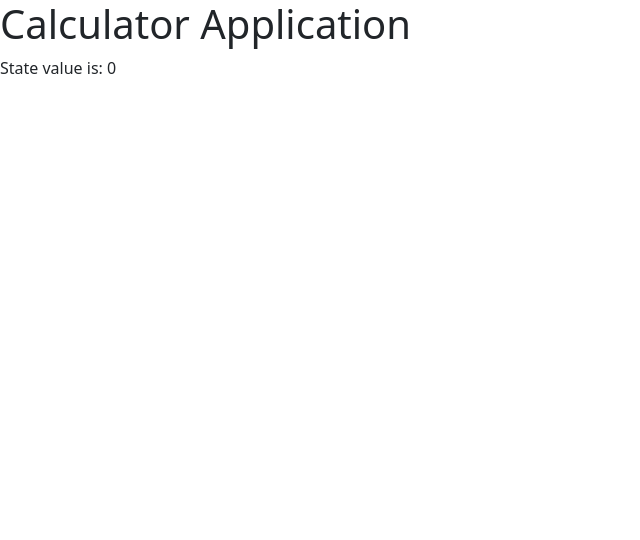
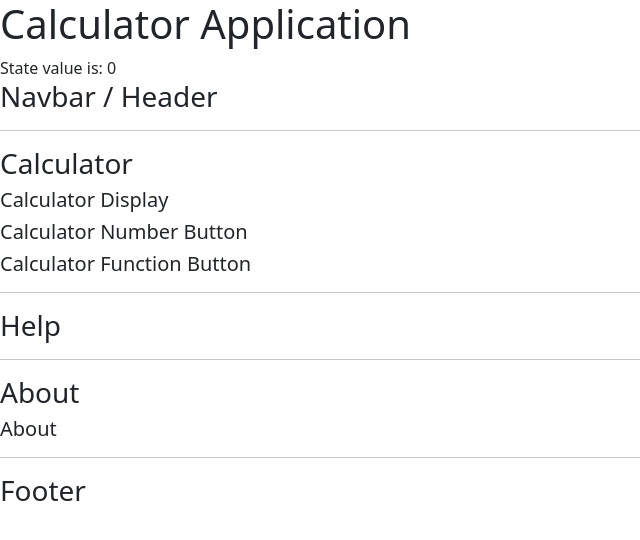
Before and after one commit to rmcguinness/WoodstockCodeCamp, a React (Vite) app: page / in a window 1280 px wide. Shown: the top 540 px of the page, without its empty margins (0-640 px from the left). Built offline with nearby package versions, Linux system fonts and the light colour scheme.

Commit message:
Added structure files

```diff
--- /dev/null
+++ b/src/About.jsx
@@ -0,0 +1,26 @@
+// Copyright 2023 Ryan McGuinness
+//
+// Licensed under the Apache License, Version 2.0 (the "License");
+// you may not use this file except in compliance with the License.
+// You may obtain a copy of the License at
+//
+//     http://www.apache.org/licenses/LICENSE-2.0
+//
+// Unless required by applicable law or agreed to in writing, software
+// distributed under the License is distributed on an "AS IS" BASIS,
+// WITHOUT WARRANTIES OR CONDITIONS OF ANY KIND, either express or implied.
+// See the License for the specific language governing permissions and
+// limitations under the License.
+
+import AboutProfile from "./AboutProfile";
+
+const About = () => {
+  return(
+    <>
+      <h3>About</h3>
+      <AboutProfile />
+    </>
+  )
+}
+
+export default About;
--- /dev/null
+++ b/src/AboutProfile.jsx
@@ -0,0 +1,23 @@
+// Copyright 2023 Ryan McGuinness
+//
+// Licensed under the Apache License, Version 2.0 (the "License");
+// you may not use this file except in compliance with the License.
+// You may obtain a copy of the License at
+//
+//     http://www.apache.org/licenses/LICENSE-2.0
+//
+// Unless required by applicable law or agreed to in writing, software
+// distributed under the License is distributed on an "AS IS" BASIS,
+// WITHOUT WARRANTIES OR CONDITIONS OF ANY KIND, either express or implied.
+// See the License for the specific language governing permissions and
+// limitations under the License.
+
+const AboutProfile = () => {
+  return(
+    <>
+      <h5>About</h5>
+    </>
+  )
+}
+
+export default AboutProfile;
--- a/src/App.jsx
+++ b/src/App.jsx
@@ -1,6 +1,11 @@
 import './App.css'
 import { useRecoilState } from 'recoil'
 import {strState} from './State'
+import Header from './Header'
+import Calculator from './Calculator'
+import Help from './Help'
+import About from './About'
+import Footer from './Footer'
 
 function App() {
   const [display] = useRecoilState(strState)
@@ -8,6 +13,16 @@ function App() {
     <>
       <h1>Calculator Application</h1>
       <div>State value is: {display}</div>
+
+      <Header />
+      <hr/>
+      <Calculator />
+      <hr/>
+      <Help />
+      <hr/>
+      <About />
+      <hr/>
+      <Footer />
     </>
   )
 }
--- /dev/null
+++ b/src/Calculator.jsx
@@ -0,0 +1,30 @@
+// Copyright 2023 Ryan McGuinness
+//
+// Licensed under the Apache License, Version 2.0 (the "License");
+// you may not use this file except in compliance with the License.
+// You may obtain a copy of the License at
+//
+//     http://www.apache.org/licenses/LICENSE-2.0
+//
+// Unless required by applicable law or agreed to in writing, software
+// distributed under the License is distributed on an "AS IS" BASIS,
+// WITHOUT WARRANTIES OR CONDITIONS OF ANY KIND, either express or implied.
+// See the License for the specific language governing permissions and
+// limitations under the License.
+
+import CalculatorDisplay from "./CalculatorDisplay";
+import CalculatorFunctionButton from "./CalculatorFunctionButton";
+import CalculatorNumberButton from "./CalculatorNumberButton";
+
+const Calculator = () => {
+  return(
+    <>
+      <h3>Calculator</h3>
+      <CalculatorDisplay />
+      <CalculatorNumberButton />
+      <CalculatorFunctionButton />
+    </>
+  )
+}
+
+export default Calculator;
--- /dev/null
+++ b/src/CalculatorDisplay.jsx
@@ -0,0 +1,23 @@
+// Copyright 2023 Ryan McGuinness
+//
+// Licensed under the Apache License, Version 2.0 (the "License");
+// you may not use this file except in compliance with the License.
+// You may obtain a copy of the License at
+//
+//     http://www.apache.org/licenses/LICENSE-2.0
+//
+// Unless required by applicable law or agreed to in writing, software
+// distributed under the License is distributed on an "AS IS" BASIS,
+// WITHOUT WARRANTIES OR CONDITIONS OF ANY KIND, either express or implied.
+// See the License for the specific language governing permissions and
+// limitations under the License.
+
+const CalculatorDisplay = () => {
+  return(
+    <>
+      <h5>Calculator Display</h5>
+    </>
+  )
+}
+
+export default CalculatorDisplay;
--- /dev/null
+++ b/src/CalculatorFunctionButton.jsx
@@ -0,0 +1,23 @@
+// Copyright 2023 Ryan McGuinness
+//
+// Licensed under the Apache License, Version 2.0 (the "License");
+// you may not use this file except in compliance with the License.
+// You may obtain a copy of the License at
+//
+//     http://www.apache.org/licenses/LICENSE-2.0
+//
+// Unless required by applicable law or agreed to in writing, software
+// distributed under the License is distributed on an "AS IS" BASIS,
+// WITHOUT WARRANTIES OR CONDITIONS OF ANY KIND, either express or implied.
+// See the License for the specific language governing permissions and
+// limitations under the License.
+
+const CalculatorFunctionButton = () => {
+  return(
+    <>
+      <h5>Calculator Function Button</h5>
+    </>
+  )
+}
+
+export default CalculatorFunctionButton;
--- /dev/null
+++ b/src/CalculatorNumberButton.jsx
@@ -0,0 +1,23 @@
+// Copyright 2023 Ryan McGuinness
+//
+// Licensed under the Apache License, Version 2.0 (the "License");
+// you may not use this file except in compliance with the License.
+// You may obtain a copy of the License at
+//
+//     http://www.apache.org/licenses/LICENSE-2.0
+//
+// Unless required by applicable law or agreed to in writing, software
+// distributed under the License is distributed on an "AS IS" BASIS,
+// WITHOUT WARRANTIES OR CONDITIONS OF ANY KIND, either express or implied.
+// See the License for the specific language governing permissions and
+// limitations under the License.
+
+const CalculatorNumberButton = () => {
+  return(
+    <>
+      <h5>Calculator Number Button</h5>
+    </>
+  )
+}
+
+export default CalculatorNumberButton;
--- /dev/null
+++ b/src/Footer.jsx
@@ -0,0 +1,23 @@
+// Copyright 2023 Ryan McGuinness
+//
+// Licensed under the Apache License, Version 2.0 (the "License");
+// you may not use this file except in compliance with the License.
+// You may obtain a copy of the License at
+//
+//     http://www.apache.org/licenses/LICENSE-2.0
+//
+// Unless required by applicable law or agreed to in writing, software
+// distributed under the License is distributed on an "AS IS" BASIS,
+// WITHOUT WARRANTIES OR CONDITIONS OF ANY KIND, either express or implied.
+// See the License for the specific language governing permissions and
+// limitations under the License.
+
+const Footer = () => {
+  return(
+    <>
+      <h3>Footer</h3>
+    </>
+  )
+}
+
+export default Footer;
--- /dev/null
+++ b/src/Header.jsx
@@ -0,0 +1,23 @@
+// Copyright 2023 Ryan McGuinness
+//
+// Licensed under the Apache License, Version 2.0 (the "License");
+// you may not use this file except in compliance with the License.
+// You may obtain a copy of the License at
+//
+//     http://www.apache.org/licenses/LICENSE-2.0
+//
+// Unless required by applicable law or agreed to in writing, software
+// distributed under the License is distributed on an "AS IS" BASIS,
+// WITHOUT WARRANTIES OR CONDITIONS OF ANY KIND, either express or implied.
+// See the License for the specific language governing permissions and
+// limitations under the License.
+
+const Header = () => {
+  return(
+    <>
+      <h3>Navbar / Header</h3>
+    </>
+  )
+}
+
+export default Header;
--- /dev/null
+++ b/src/Help.jsx
@@ -0,0 +1,23 @@
+// Copyright 2023 Ryan McGuinness
+//
+// Licensed under the Apache License, Version 2.0 (the "License");
+// you may not use this file except in compliance with the License.
+// You may obtain a copy of the License at
+//
+//     http://www.apache.org/licenses/LICENSE-2.0
+//
+// Unless required by applicable law or agreed to in writing, software
+// distributed under the License is distributed on an "AS IS" BASIS,
+// WITHOUT WARRANTIES OR CONDITIONS OF ANY KIND, either express or implied.
+// See the License for the specific language governing permissions and
+// limitations under the License.
+
+const Help = () => {
+  return(
+    <>
+      <h3>Help</h3>
+    </>
+  )
+}
+
+export default Help;
```
